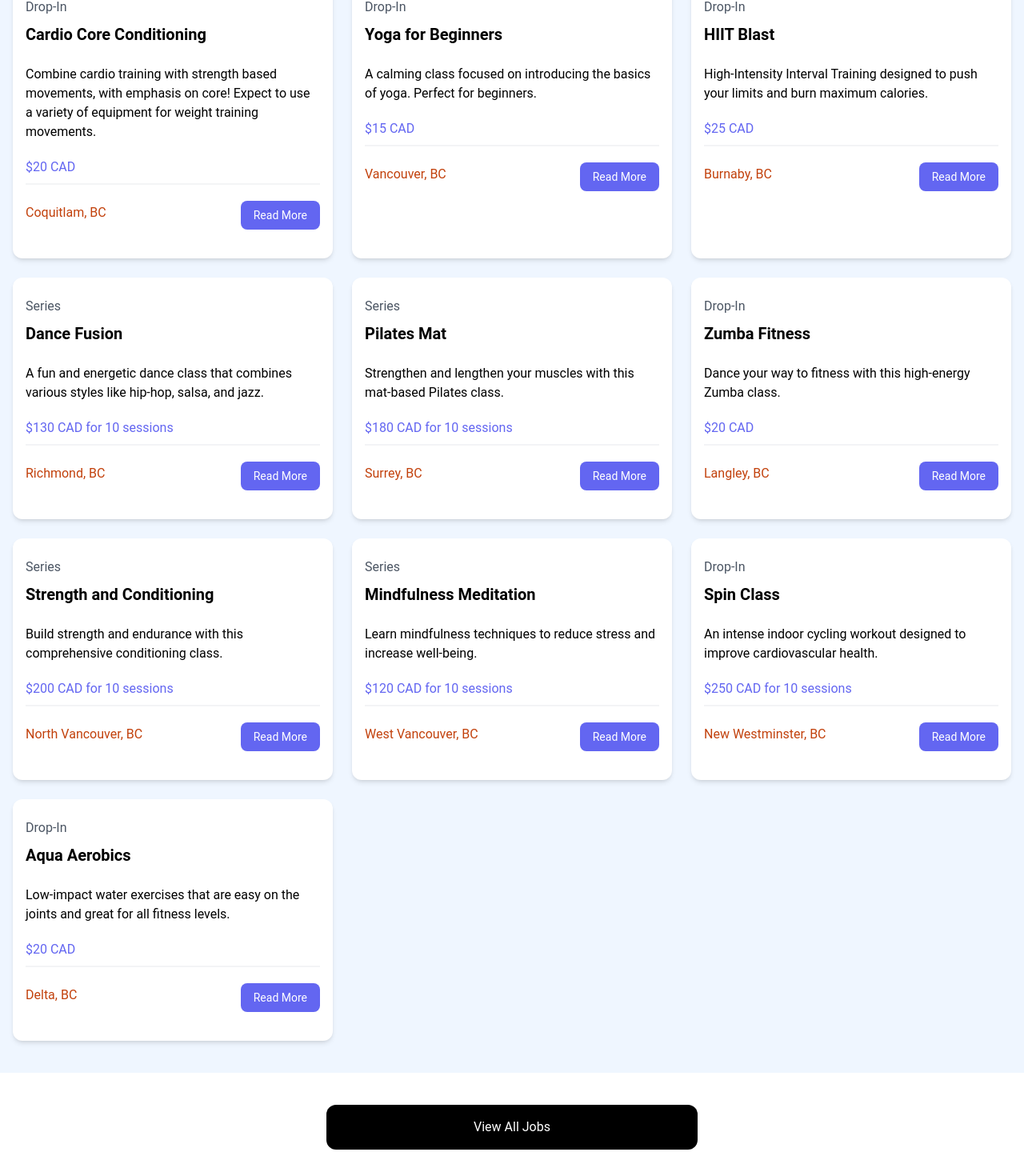
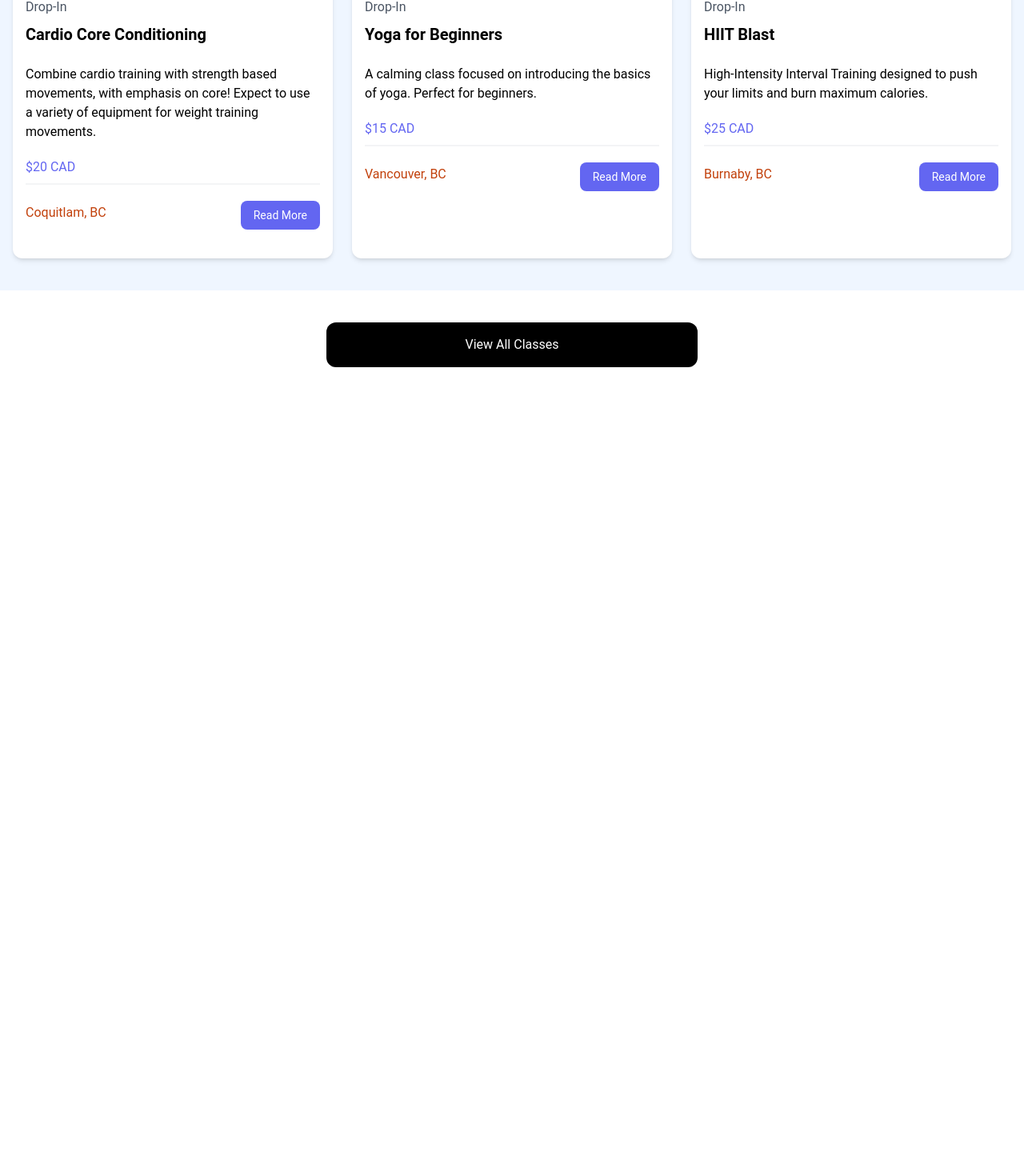
Before and after one commit to akarlovskaya/react-fitness-classes-board, a React (Vite) app: page / in a window 1280 px wide. Shown: the part 796-2266 px from the top of the page at 80% size. After the commit the page ends 1295 px from the top, so only its background shows below. Built offline with nearby package versions, Linux system fonts and the light colour scheme.

Commit message:
add ViewAllClasses component.

```diff
--- a/src/App.jsx
+++ b/src/App.jsx
@@ -3,6 +3,7 @@ import Navbar from './components/Navbar';
 import Hero from './components/Hero';
 import HomePageCards from './components/HomePageCards';
 import ClassListings from './components/ClassListings';
+import ViewAllClasses from './components/ViewAllClasses';
 
 
 const App = () => {
@@ -12,15 +13,9 @@ const App = () => {
       < Hero/>
       < HomePageCards />
       < ClassListings />
-
-      <section className="m-auto max-w-lg my-10 px-6">
-        <a
-          href="jobs.html"
-          className="block bg-black text-white text-center py-4 px-6 rounded-xl hover:bg-gray-700">View All Jobs</a
-        >
-      </section>
+      < ViewAllClasses />
     </>
   )
 }
 
-export default App
+export default App;
--- /dev/null
+++ b/src/components/ClassListing.jsx
@@ -0,0 +1,36 @@
+import React from 'react'
+
+const ClassListing = ({workout}) => {
+  return (
+    <li key={workout.id} className="bg-white rounded-xl shadow-md relative">
+    <div className="p-4">
+      <div className="mb-6">
+        <div className="text-gray-600 my-2">{workout.type}</div>
+        <h3 className="text-xl font-bold">{workout.title}</h3>
+      </div>
+
+      <div className="mb-5">
+        {workout.description}
+      </div>
+
+      <h3 className="text-indigo-500 mb-2">{ workout.cost }</h3>
+
+      <div className="border border-gray-100 mb-5"></div>
+
+      <div className="flex flex-col lg:flex-row justify-between mb-4">
+        <div className="text-orange-700 mb-3">
+          <i className="fa-solid fa-location-dot text-lg"></i>
+          {workout.location}
+        </div>
+        <a
+          href={`/workouts/${workout.id}`}
+          className="h-[36px] bg-indigo-500 hover:bg-indigo-600 text-white px-4 py-2 rounded-lg text-center text-sm">
+          Read More
+        </a>
+      </div>
+    </div>
+  </li>
+  )
+}
+
+export default ClassListing
--- a/src/components/ClassListings.jsx
+++ b/src/components/ClassListings.jsx
@@ -1,7 +1,10 @@
 import React from 'react';
 import workouts from '../fitnessClasses.json';
+import ClassListing from './ClassListing';
 
 const ClassListings = () => {
+  const recentWorkouts = workouts.slice(0, 3);
+
   return (
     <section className="bg-blue-50 px-4 py-10">
       <div className="container-xl lg:container m-auto">
@@ -9,37 +12,9 @@ const ClassListings = () => {
           Browse Fitness Classes
         </h2>
         <ul className="grid grid-cols-1 md:grid-cols-3 gap-6">
-          { workouts.map((workout) => (
-            <li key={workout.id} className="bg-white rounded-xl shadow-md relative">
-              <div className="p-4">
-                <div className="mb-6">
-                  <div className="text-gray-600 my-2">{workout.type}</div>
-                  <h3 className="text-xl font-bold">{workout.title}</h3>
-                </div>
-
-                <div className="mb-5">
-                  {workout.description}
-                </div>
-
-                <h3 className="text-indigo-500 mb-2">{ workout.cost }</h3>
-
-                <div className="border border-gray-100 mb-5"></div>
-
-                <div className="flex flex-col lg:flex-row justify-between mb-4">
-                  <div className="text-orange-700 mb-3">
-                    <i className="fa-solid fa-location-dot text-lg"></i>
-                    {workout.location}
-                  </div>
-                  <a
-                    href={`/workouts/${workout.id}`}
-                    className="h-[36px] bg-indigo-500 hover:bg-indigo-600 text-white px-4 py-2 rounded-lg text-center text-sm">
-                    Read More
-                  </a>
-                </div>
-              </div>
-            </li>
-          ))
-          }
+          { recentWorkouts.map((workout) => (
+            <ClassListing key={workout.id} workout={workout}/>
+          ))}
         </ul>
       </div>
     </section>
--- /dev/null
+++ b/src/components/ViewAllClasses.jsx
@@ -0,0 +1,13 @@
+import React from 'react';
+
+const ViewAllClasses = () => {
+  return (
+    <section className="m-auto max-w-lg my-10 px-6">
+        <a
+        href="/classes"
+        className="block bg-black text-white text-center py-4 px-6 rounded-xl hover:bg-gray-700">View All Classes</a>
+    </section>
+  )
+}
+
+export default ViewAllClasses;
```
